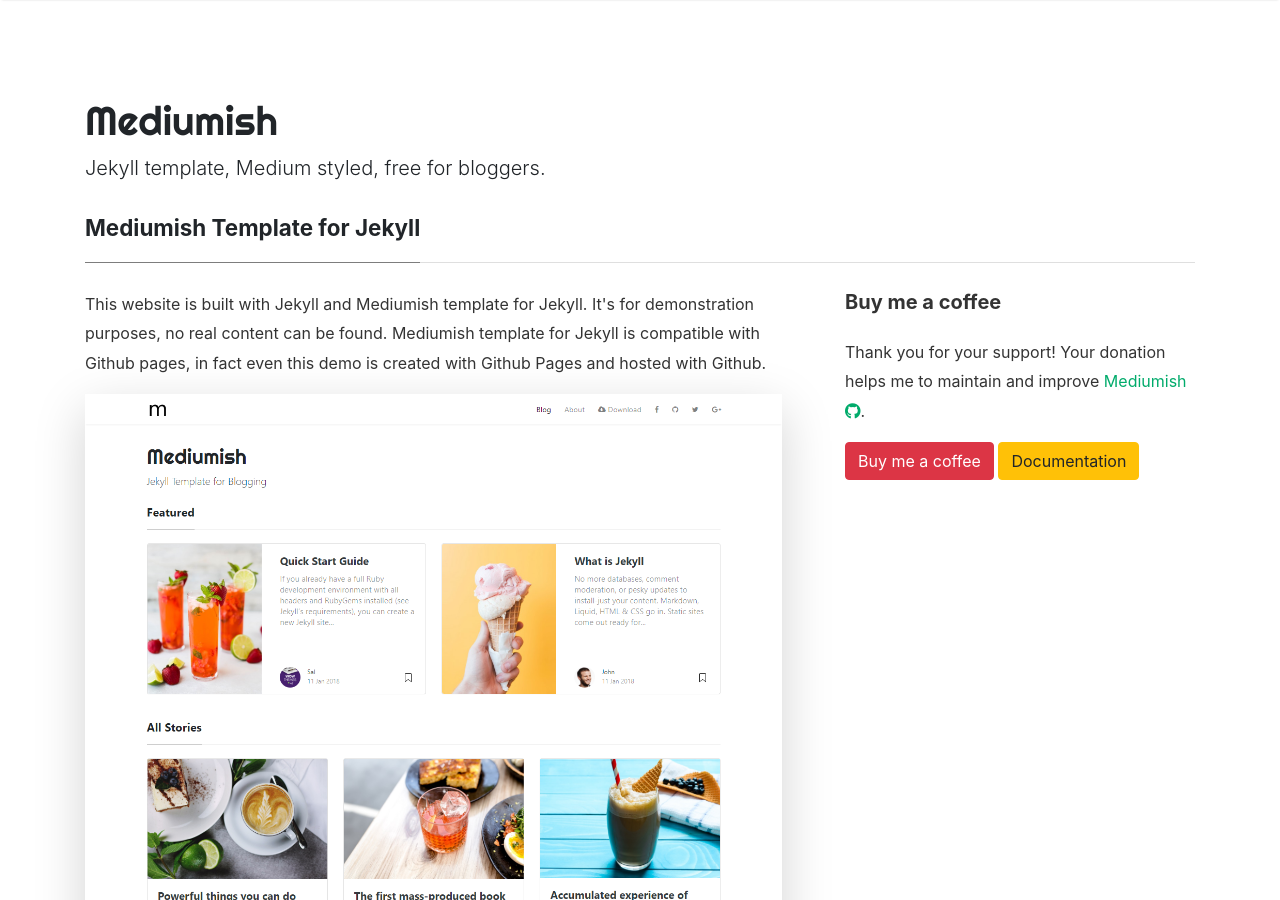
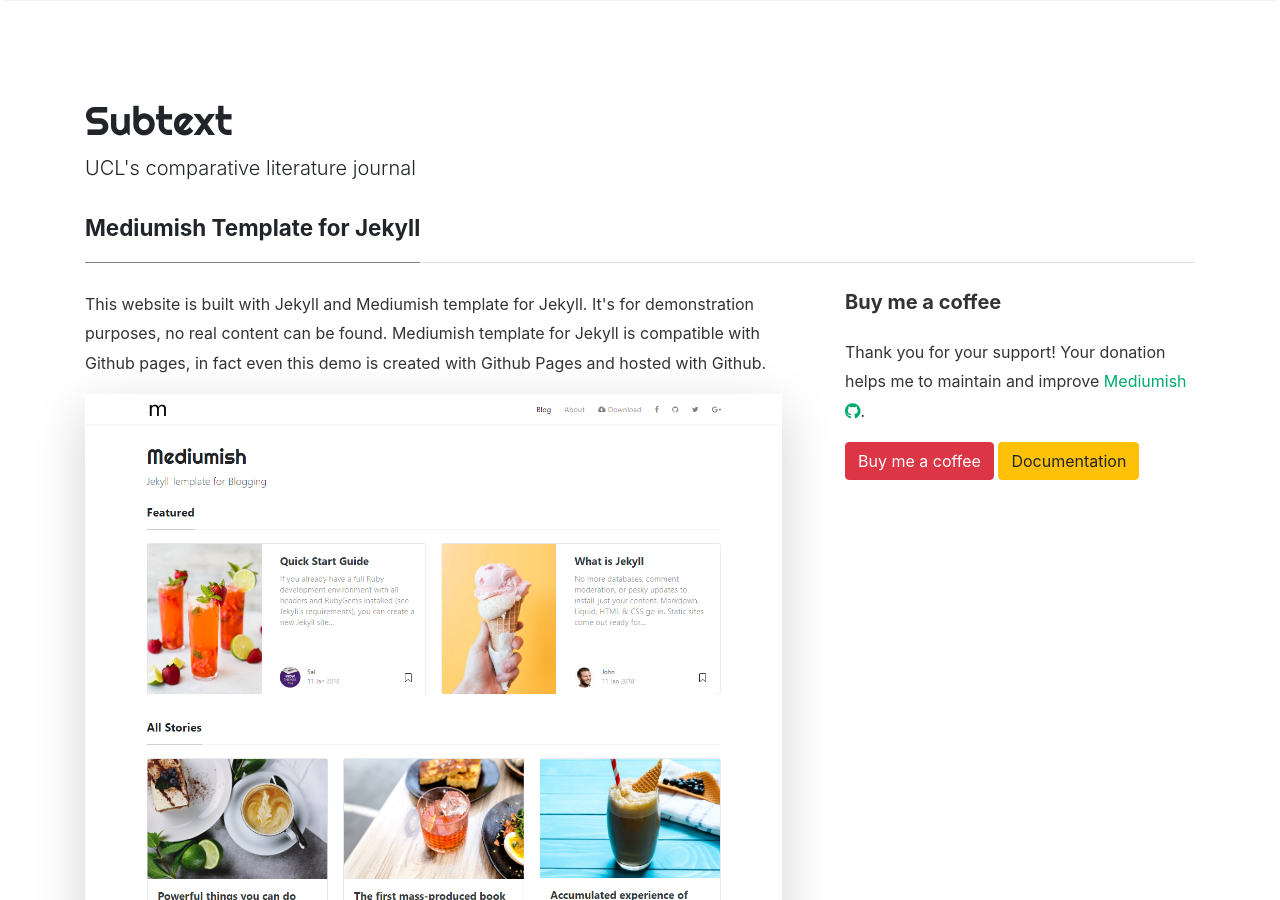
Before and after one commit to Danre20/Danre20.github.io, a Jekyll site: the page built from _pages/about.md, in a window 1280 px wide and 900 px high. Built offline with Jekyll 4.4.1, drawn with Linux system fonts in a browser that asks for light colours; nearby versions of some CDN libraries; comment, search, counter and statistics services are not loaded; some of the changed text lies outside the part shown.

Commit message:
changed config

```diff
--- a/_config.yml
+++ b/_config.yml
@@ -1,10 +1,10 @@
 # Site
-name: "Mediumish"
-title: "Mediumish"
-description: "Jekyll template, Medium styled, free for bloggers."
+name: "Subtext"
+title: "Subtext"
+description: "UCL's comparative literature journal"
 logo: 'assets/images/logo.png'
 favicon: 'assets/images/logo.png'
-baseurl: /mediumish-theme-jekyll
+baseurl: /
 google_analytics: 'UA-46278016-1'
 disqus: 'demowebsite'
 mailchimp-list: 'https://wowthemes.us11.list-manage.com/subscribe/post?u=8aeb20a530e124561927d3bd8&amp;id=8c3d2d214b'
```
